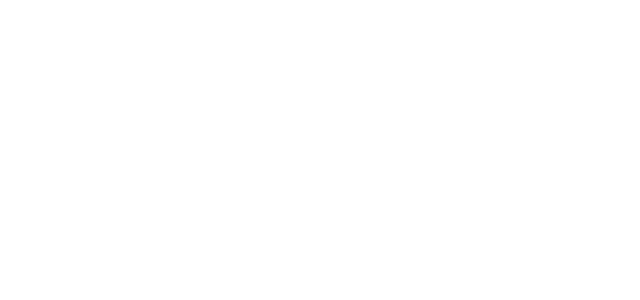
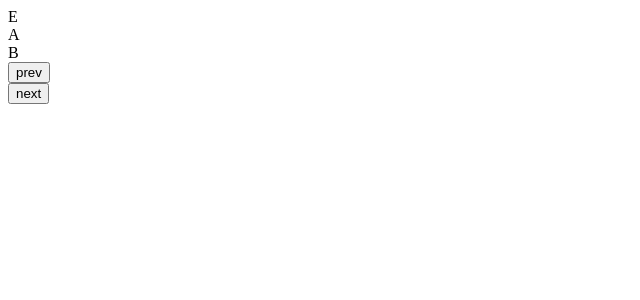
Before and after one commit to Im0-3/react-practice, a React app in the folder client/: page / in a window 1280 px wide. Shown: the top 300 px of the page, without its empty margins (0-640 px from the left). Built offline with nearby package versions, Linux system fonts and the light colour scheme.

Commit message:
[feat] Create SliderNav Components

```diff
--- a/client/src/js/components/App.jsx
+++ b/client/src/js/components/App.jsx
@@ -1,8 +1,13 @@
 import React from 'react';
 import Slider from './Slider.jsx';
 
-let data = {
-  slide: [
+class App extends React.Component {
+  constructor(props) {
+    super(props);
+    this.state = {
+      slide: {
+        index: 0,
+        data: [
           {
             title: 'A',
             image: 'hoge.png'
@@ -24,16 +29,39 @@
             image: 'hoge.png'
           }
         ]
+      }
     };
+    this.onClickNext = (e) => this._onClickNext(e);
+    this.onClickPrev = (e) => this._onClickPrev(e);
+  }
+  componentDidMount() {
+    //コンポーネントがレンダリングされたら実行される
+  }
+  _onClickPrev(e){
+    let prev = this.state.slide.index - 1;
+    if(prev < 0) prev = this.state.slide.data.length - 1;
+    this.setState({
+      slide: {
+        index: prev,
+        data: this.state.slide.data
+      }
+    });
+  }
+  _onClickNext(e){
+    let next = this.state.slide.index + 1;
+    if(next >= this.state.slide.data.length) next = 0;
 
-class App extends React.Component {
-  constructor(props) {
-    super(props);
+    this.setState({
+      slide: {
+        index: next,
+        data: this.state.slide.data
+      }
+    });
   }
   render() {
     return (
       <div>
-        <Slider slide={data.slide}></Slider>
+        <Slider slide={this.state.slide} onClickNext={this.onClickNext} onClickPrev={this.onClickPrev}></Slider>
       </div>
     );
   }
--- a/client/src/js/components/Slider.jsx
+++ b/client/src/js/components/Slider.jsx
@@ -7,12 +7,41 @@
     super(props);
   }
   render() {
-    let slideItemNode = this.props.slide.map((slide) => {
-      return (<SliderItem title={slide.title}></SliderItem>);
-    });
+    console.log(this.props.slide.data);
+    let index = this.props.slide.index;
+    let before = index - 1;
+    let after = index + 1;
+    let len = this.props.slide.data.length;
+
+    console.log(len);
+
+    if(before < 0) before = len - 1;
+    if(after >= len) after = 0;
+
+    let slideItemNode = (_index) => {
+      let data = this.props.slide.data[_index];
+      return (<SliderItem title={data.title} index={_index}></SliderItem>);
+    };
+
     return (
-      <div>
-        {slideItemNode}
+      <div className="Slider">
+        <div className="SliderList">
+          {slideItemNode(before)}
+          {slideItemNode(index)}
+          {slideItemNode(after)}
+        </div>
+        <div className="SliderNav">
+          <div className="SliderNav__Item SliderNav__Item--Prev">
+            <button onClick={this.props.onClickPrev}>
+              prev
+            </button>
+          </div>
+          <div className="SliderNav__Item SliderNav__Item--Next">
+            <button onClick={this.props.onClickNext}>
+              next
+            </button>
+          </div>
+        </div>
       </div>
     );
   }
--- a/client/src/js/components/SliderItem.jsx
+++ b/client/src/js/components/SliderItem.jsx
@@ -5,7 +5,12 @@
     super(props);
   }
   render() {
-    return <div>{this.props.name}</div>;
+    let className = `SlideItem SlideItem--0${this.props.index}`;
+    return (
+      <div className={className}>
+        {this.props.title}
+      </div>
+    )
   }
 }
 
```
Also changed, not shown: 1 other file (tests, documents, lock files or other folders). Lines whose indentation alone changed are shown as unchanged.
